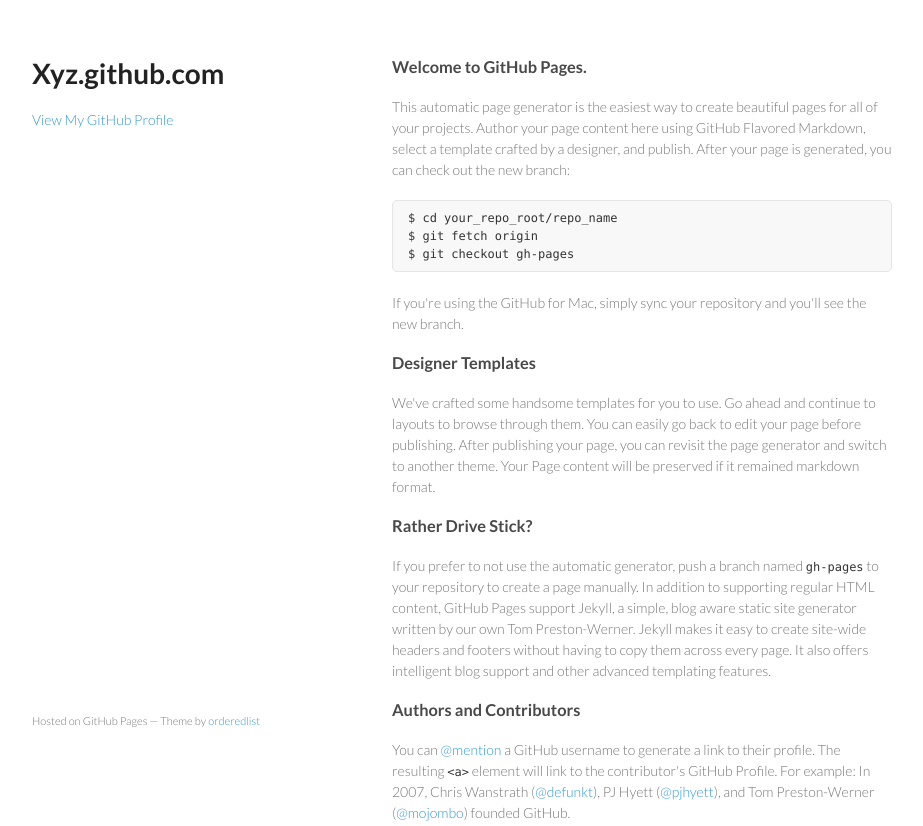
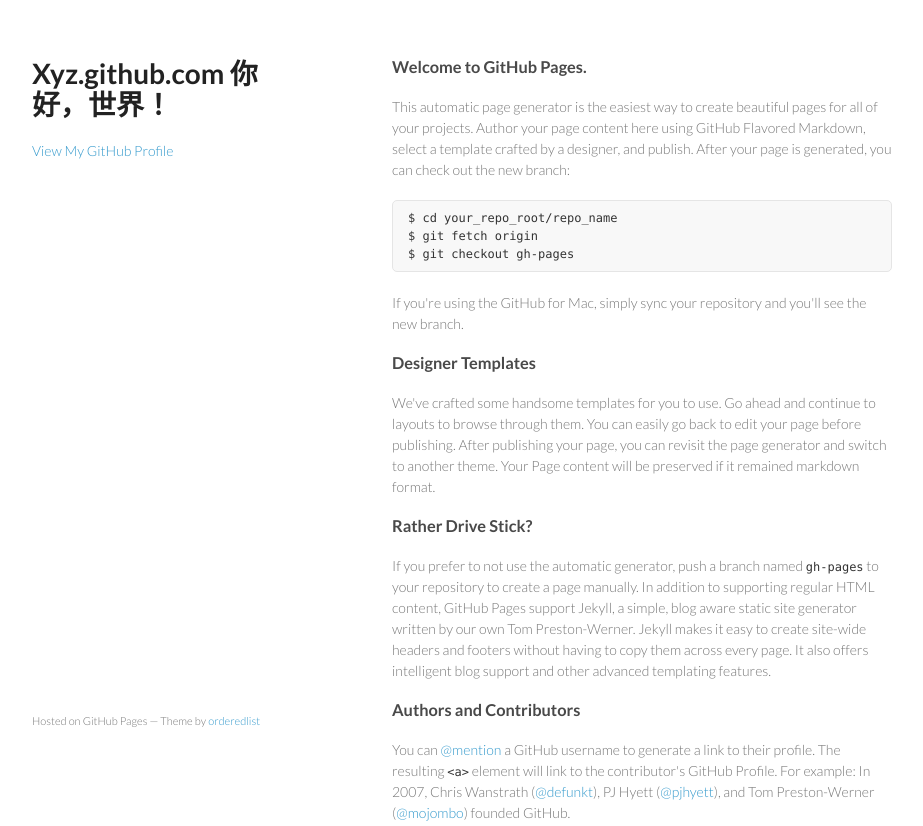
Before and after one commit to xyz/xyz.github.com, a plain HTML site: page index.html in a window 1280 px wide. Shown: the top 826 px of the page, without its empty margins (178-1101 px from the left). Drawn offline with Linux system fonts and the light colour scheme.

Commit message:
Update index.html

```diff
--- a/index.html
+++ b/index.html
@@ -15,7 +15,7 @@
   <body>
     <div class="wrapper">
       <header>
-        <h1>Xyz.github.com</h1>
+        <h1>Xyz.github.com  你好，世界！</h1>
         <p></p>
 
 
```
